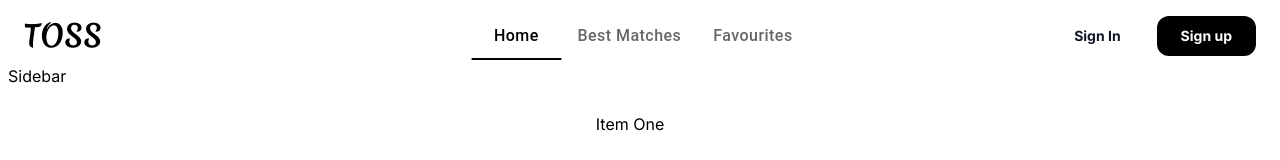
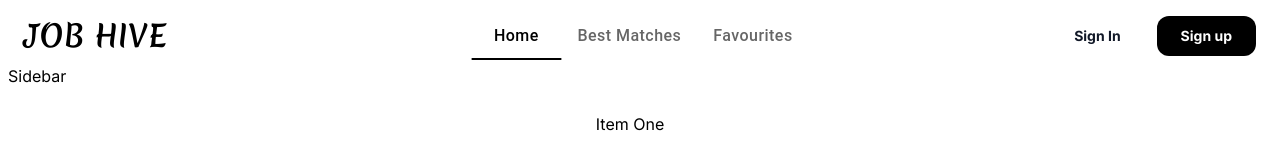
Before and after one commit to SHABIN-K/Brainwave, a Next.js app: page / in a window 1280 px wide. Shown: the top 160 px of the page. Built offline with nearby package versions, Linux system fonts and the light colour scheme.

Commit message:
JOB hive

```diff
--- a/components/navigation/Navbar.jsx
+++ b/components/navigation/Navbar.jsx
@@ -25,7 +25,7 @@ const Navbar = () => {
           <h1
             className={`${merienda.className} text-textColor-main text-3xl font-bold leading-none`}
           >
-            TOSS
+            JOB HIVE
           </h1>
         </Link>
         <div className="hidden md:flex absolute top-1/2 left-1/2 transform -translate-y-1/2 -translate-x-1/2 lg:items-center ">
```
